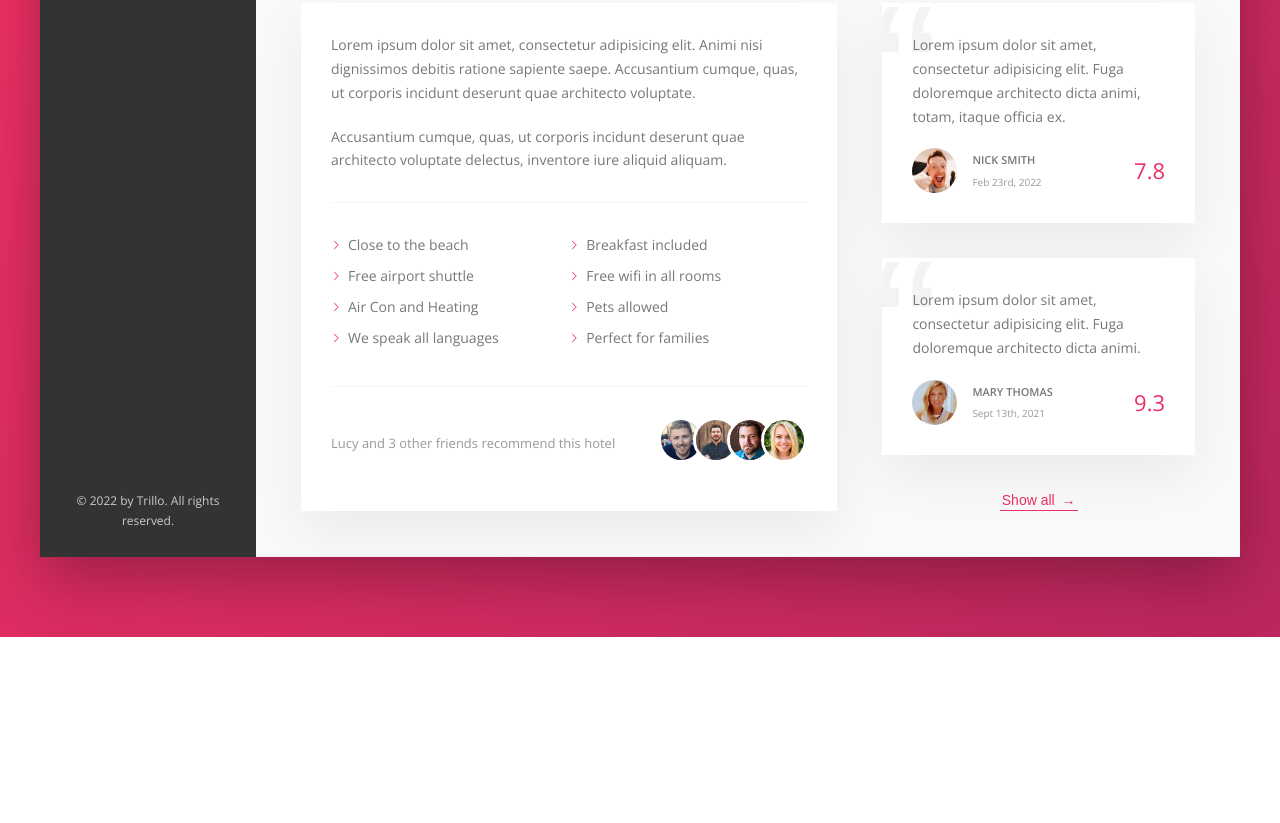
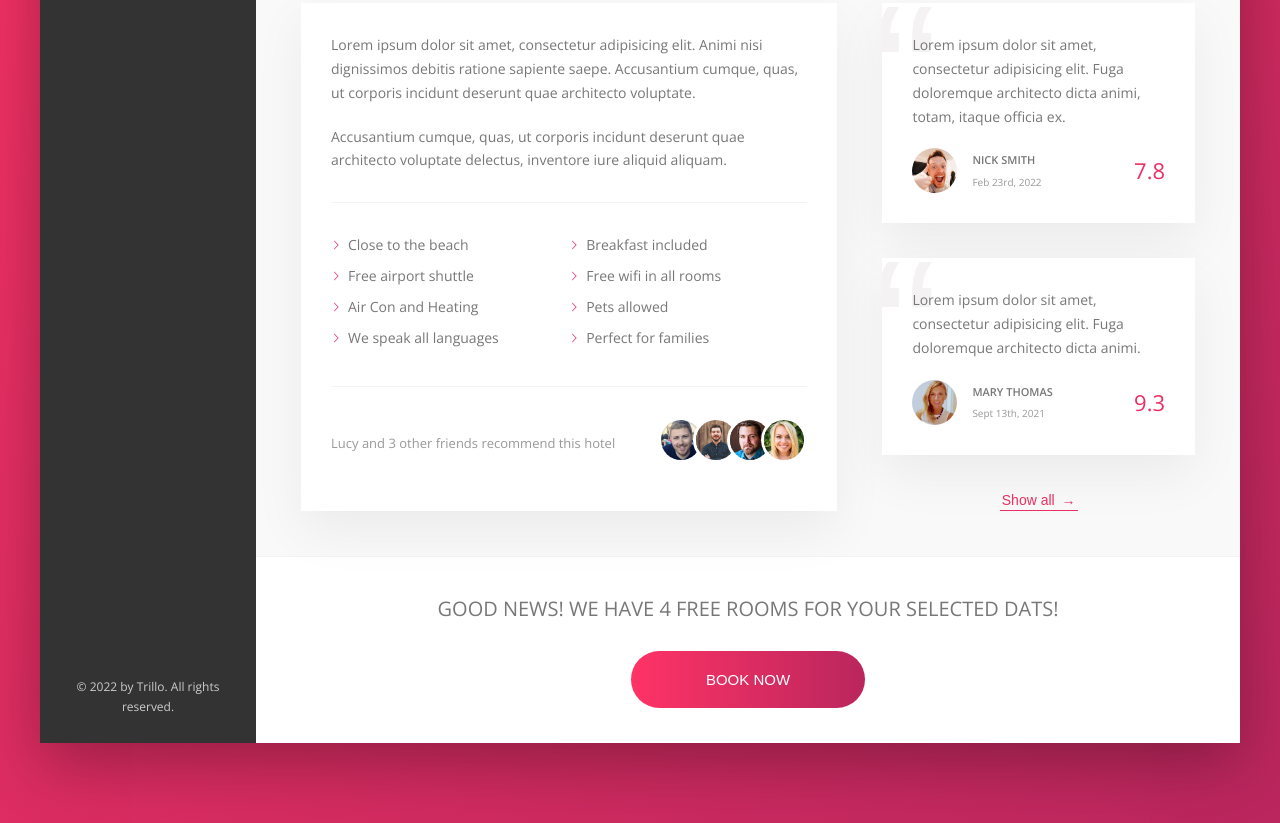
Before and after one commit to tykowale/css-practice, a website: page trillo/index.html in a window 1280 px wide. Shown: the part 646-1469 px from the top of the page. Before the commit the page ends 1283 px from the top, so only its background shows below. Drawn offline with nearby package versions, Linux system fonts and the light colour scheme.

Commit message:
finish desktop trillo project

```diff
--- a/trillo/index.html
+++ b/trillo/index.html
@@ -219,6 +219,17 @@
                         <button class="btn-inline">Show all <span>&rarr;</span></button>
                     </div>
                 </div>
+
+                <div class="cta">
+                    <h2 class="cta__book-now">
+                        Good News! We have 4 free rooms for your selected dats!
+                    </h2>
+
+                    <button class="btn">
+                        <span class="btn__visible">Book now</span>
+                        <span class="btn__invisible">Only 4 rooms left</span>
+                    </button>
+                </div>
             </main>
         </div>
     </div>
--- a/trillo/sass/_component.scss
+++ b/trillo/sass/_component.scss
@@ -442,3 +442,67 @@
     z-index: 1;
   }
 }
+
+///////////////////////////////////////
+// CTA
+.cta {
+  padding: 3.5rem 0;
+  text-align: center;
+
+  &__book-now {
+    font-size: 2rem;
+    font-weight: 300;
+    text-transform: uppercase;
+    margin-bottom: 2.5rem;
+  }
+}
+
+///////////////////////////////////////
+// BUTTON
+.btn {
+  font-size: 1.5rem;
+  border: none;
+  font-weight: 300;
+  text-transform: uppercase;
+  border-radius: 10rem;
+  background-image: linear-gradient(to right, var(--color-primary-light), var(--color-primary-dark));
+  color: var(--color-white);
+  position: relative;
+  overflow: hidden;
+  cursor: pointer;
+
+  & > * {
+    display: inline-block;
+    height: 100%;
+    width: 100%;
+    transition: all 0.2s;
+  }
+
+  &__visible {
+    padding: 2rem 7.5rem;
+  }
+
+  &__invisible {
+    position: absolute;
+    padding: 2rem 0;
+    left: 0;
+    top: -100%;
+  }
+
+  &:hover {
+    background-image: linear-gradient(to left, var(--color-primary-light), var(--color-primary-dark));
+  }
+
+  &:hover &__visible {
+    transform: translateY(100%);
+  }
+
+  &:hover &__invisible {
+    top: 0;
+  }
+
+  &:focus {
+    outline: none;
+    animation: pulsate 1s infinite;
+  }
+}
```
Also changed, not shown: trillo/css/main.css.
